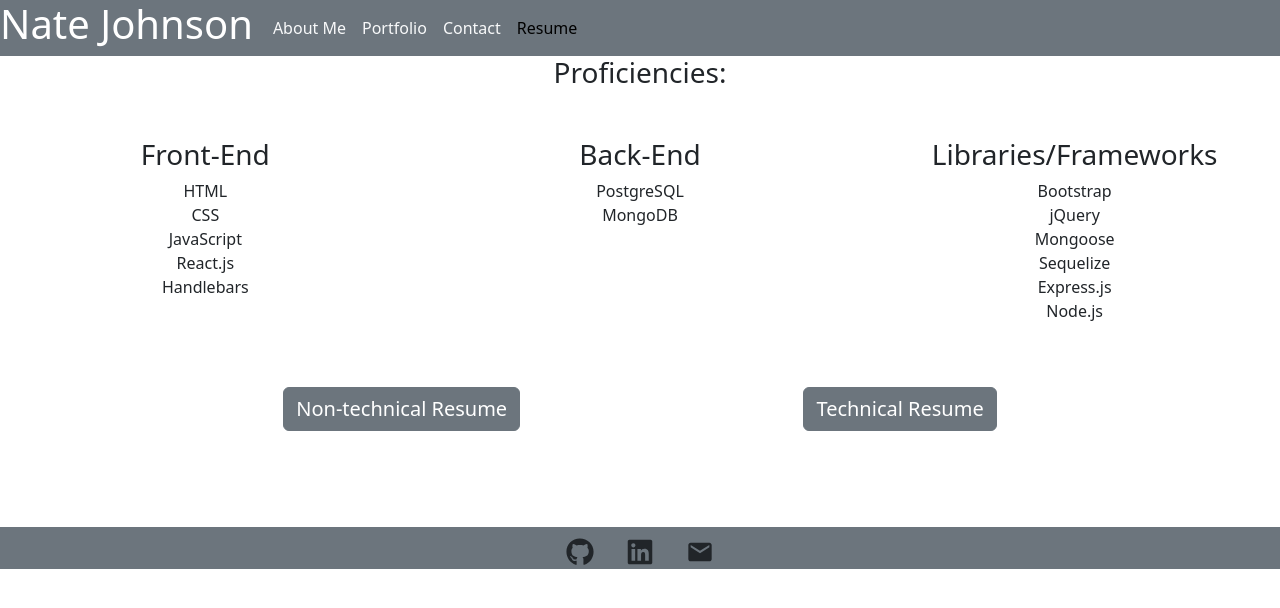
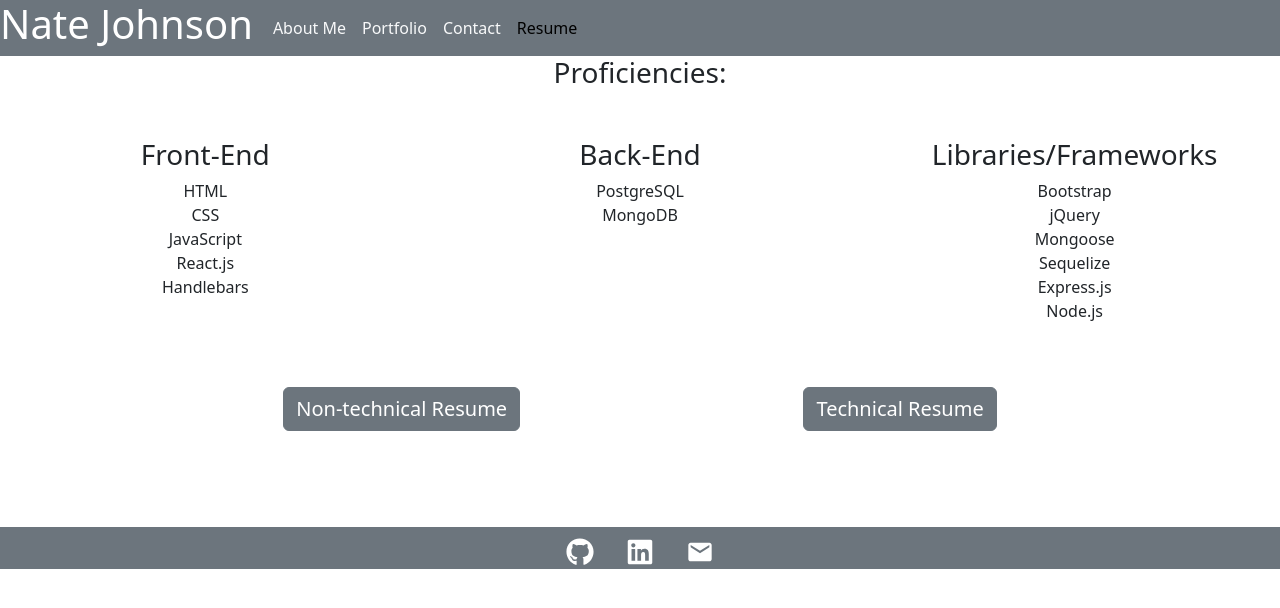
Before and after one commit to njohnson2897/react-portfolio, a React (Vite) app: page /resume in a window 1280 px wide. Shown: the top 608 px of the page. Built offline with nearby package versions, Linux system fonts and the light colour scheme.

Commit message:
turns footer  icons into links

```diff
--- a/src/components/Footer.jsx
+++ b/src/components/Footer.jsx
@@ -4,9 +4,9 @@
 export default function Footer() {
     return (
         <div className='bg-secondary text-center fs-3'>
-        <FaGithub className='mx-3'/>
-        <FaLinkedin className='mx-3' />
-        <MdEmail  className='mx-3' />
+        <a href='https://github.com/njohnson2897'><FaGithub className='mx-3 text-white'/></a>
+        <a href='https://linkedin.com/in/nate-johnson-87396422b'><FaLinkedin className='mx-3  text-white' /></a>
+        <a href='mailto:njohnson2897@gmail.com'><MdEmail  className='mx-3 text-white' /></a>
         </div>
     );
 }
--- a/src/pages/Resume.jsx
+++ b/src/pages/Resume.jsx
@@ -34,7 +34,7 @@
         <div className='d-flex text-center justify-content-evenly'>
             {/* links to my techncial and non-technical resumes */}
         <a className='text-decoration-none text-white btn btn-secondary fs-5  my-5' href='https://drive.google.com/file/d/1dJE2YxqRvRQPsqTx78m6-V06oWypmXCF/view?usp=drive_link'>Non-technical Resume</a>
-        <a className='text-decoration-none text- btn btn-secondary fs-5 my-5' href='https://drive.google.com/file/d/1NOaOyA8J35XGK0XgF52a0won_42EEO_b/view?usp=drive_link'>Technical Resume</a>
+        <a className='text-decoration-none text-white btn btn-secondary fs-5 my-5' href='https://drive.google.com/file/d/1NOaOyA8J35XGK0XgF52a0won_42EEO_b/view?usp=drive_link'>Technical Resume</a>
         </div>
       </div>
         </div>
```
